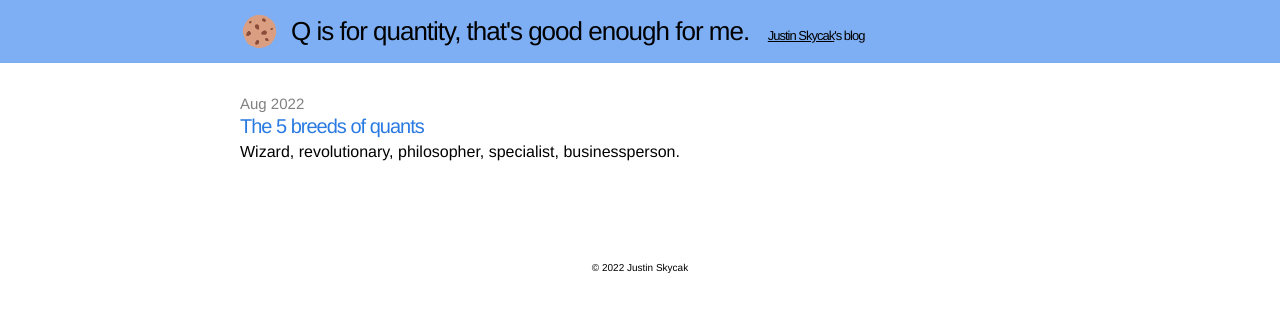
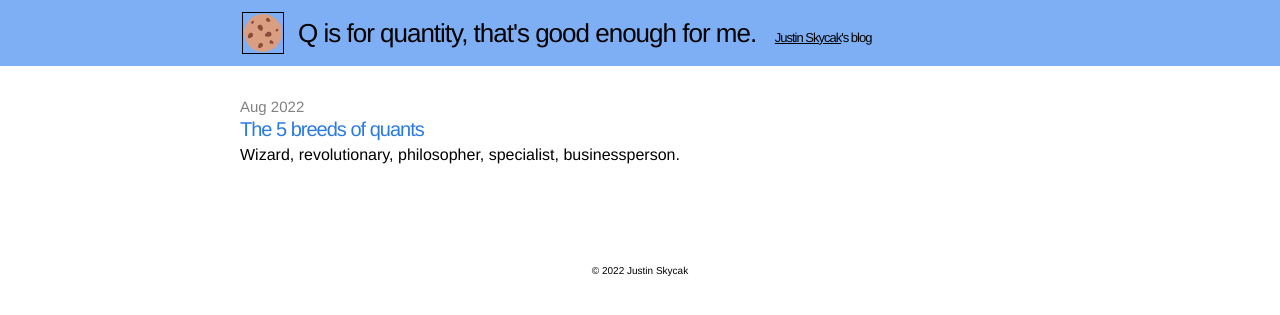
Before and after one commit to quantmonster/quantmonster.github.io, a Jekyll site: the page built from index.html, in a window 1280 px wide. Shown: the top 315 px of the page. Built offline with Jekyll 4.4.1, drawn with Linux system fonts in a browser that asks for light colours.

Commit message:
Update header.html

```diff
--- a/_includes/header.html
+++ b/_includes/header.html
@@ -5,7 +5,7 @@
     <table style="margin:0; padding:0; border:none; vertical-align: middle;">
     <tr>
         <td valign="center">
-          <a style="text-decoration:none;" href="{{ site.baseurl }}/"><img src="/images/cookie.png" style="float:left; height:35px; vertical-align: middle;"></a>
+          <a style="text-decoration:none;" href="{{ site.baseurl }}/"><img src="/images/cookie.png" style="float:left; height:40px; vertical-align: middle; border: 1px solid black;"></a>
         </td>
         <td style="width:10px;"></td>
         <td valign="center"><div class="site-title">
```
